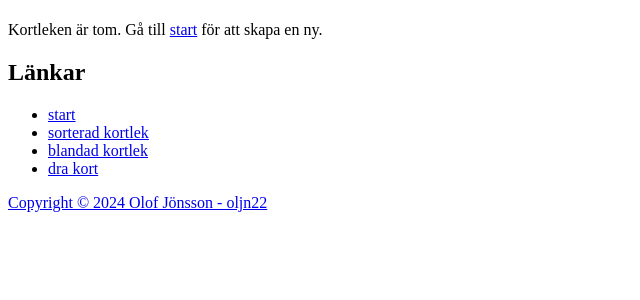
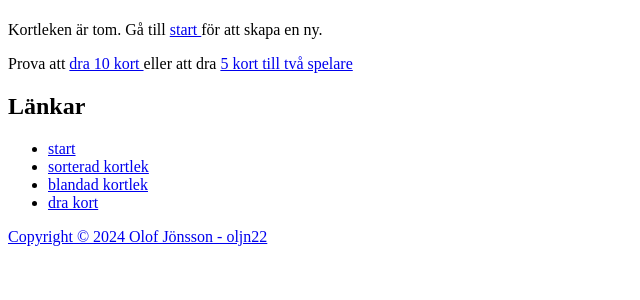
Before and after one commit to lohengrin1337/mvc-report, a Symfony app: template templates/card/deck_draw.html.twig in a window 1280 px wide. Shown: the part 186-486 px from the top of the page, without its empty margins (0-640 px from the left). Run offline with Twig, Linux system fonts and the light colour scheme; the template is opened without the code that fills it, so the values that code supplies are empty; some libraries are stand-ins or nearby versions.

Commit message:
Update templates to handle draw

```diff
--- a/templates/card/deck.html.twig
+++ b/templates/card/deck.html.twig
@@ -11,7 +11,7 @@
                 {% endfor %}
             </div>
         {% else %}
-            <p>Kortleken är tom. Gå till <a href="{{ path('card_start') }}">start</a> för att skapa en ny.</p>
+            <p class="header-m">Kortleken är tom. Gå till <a href="{{ path('card_start') }}">start</a> för att skapa en ny.</p>
         {% endif %}
 
     </main>
--- a/templates/card/deck_draw.html.twig
+++ b/templates/card/deck_draw.html.twig
@@ -4,17 +4,37 @@
     <main class="main text-container">
         <h1>{{ pageTitle }}</h1>
 
-        {% if cardDraw %}
-            <div class="cards">
-                {% for card in cardDraw %}
+        {% if hand %}
+            <div class="container">
+                {% for card in hand %}
                     <span class="card">{{ card }}</span>
                 {% endfor %}
             </div>
+            <div class="container">
+                <p class="header-m">{{ deckCount }} kort kvar i leken.</p>
+            </div>
+        {% else %}
+        <div class="container">
+            <p class="header-m">Kortleken är tom. Gå till
+                <a href="{{ path('card_start') }}">
+                    start
+                </a>för att skapa en ny.
+            </p>
+        </div>
+        {% endif %}
 
-            <p>{{ deckCount }} kort kvar i leken.</p>
-        {% else %}
-            <p>Kortleken är tom. Gå till <a href="{{ path('card_start') }}">start</a> för att skapa en ny.</p>
-        {% endif %}
+        <div class="container">
+            <p class="header-m">
+                Prova att
+                <a href="{{ path('card_deck_draw_num', {'number': 10}) }}">
+                    dra 10 kort
+                </a>
+                eller att dra
+                <a href="{{ path('card_deck_draw_players', {'players': 2, 'cards': 5}) }}">
+                    5 kort till två spelare
+                </a>
+            </p>
+        </div>
 
         {{ include('flash.html.twig') }}
     </main>
--- a/templates/card/deck_shuffle.html.twig
+++ b/templates/card/deck_shuffle.html.twig
@@ -11,7 +11,7 @@
                 {% endfor %}
             </div>
         {% else %}
-            <p>Kortleken är tom. Gå till <a href="{{ path('card_start') }}">start</a> för att skapa en ny.</p>
+            <p class="header-m">Kortleken är tom. Gå till <a href="{{ path('card_start') }}">start</a> för att skapa en ny.</p>
         {% endif %}
     </main>
 
```
Also changed, not shown: templates/card/deck_draw_players.html.twig (added, +29 -0 lines).
